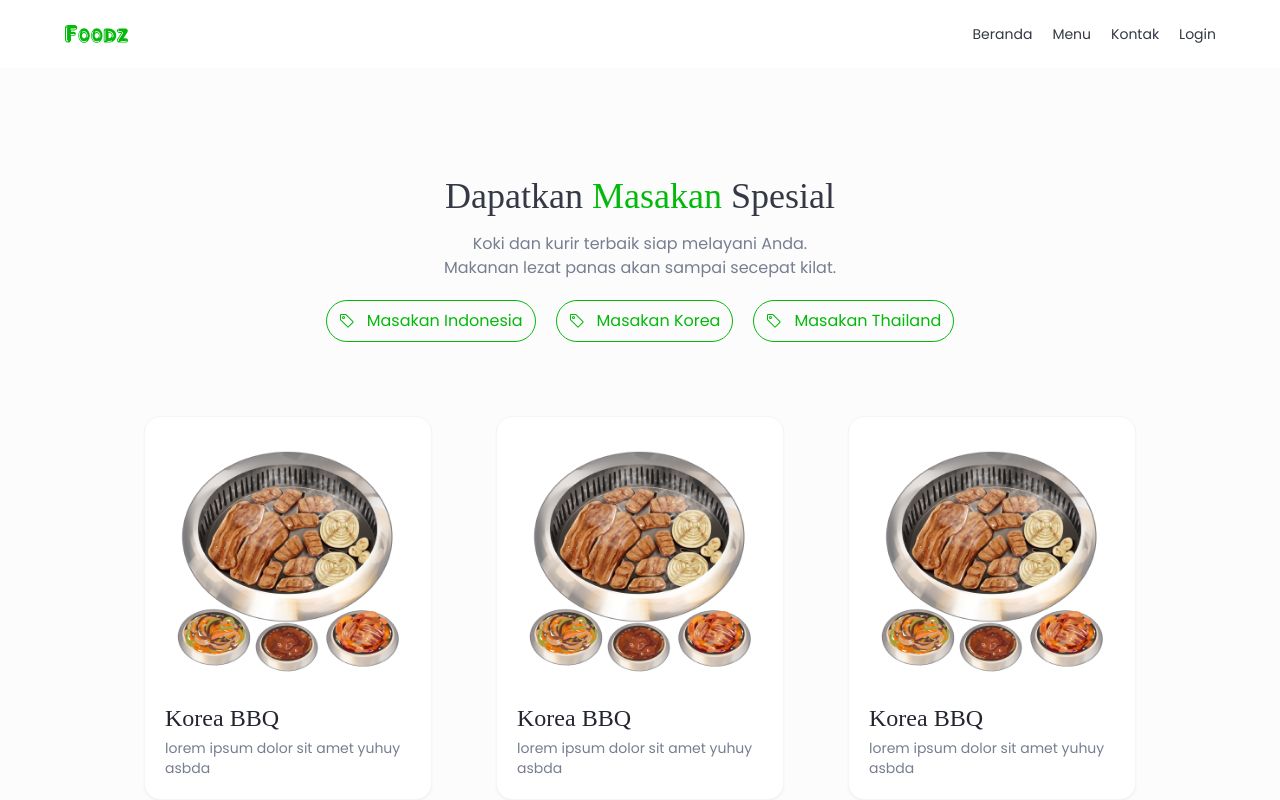
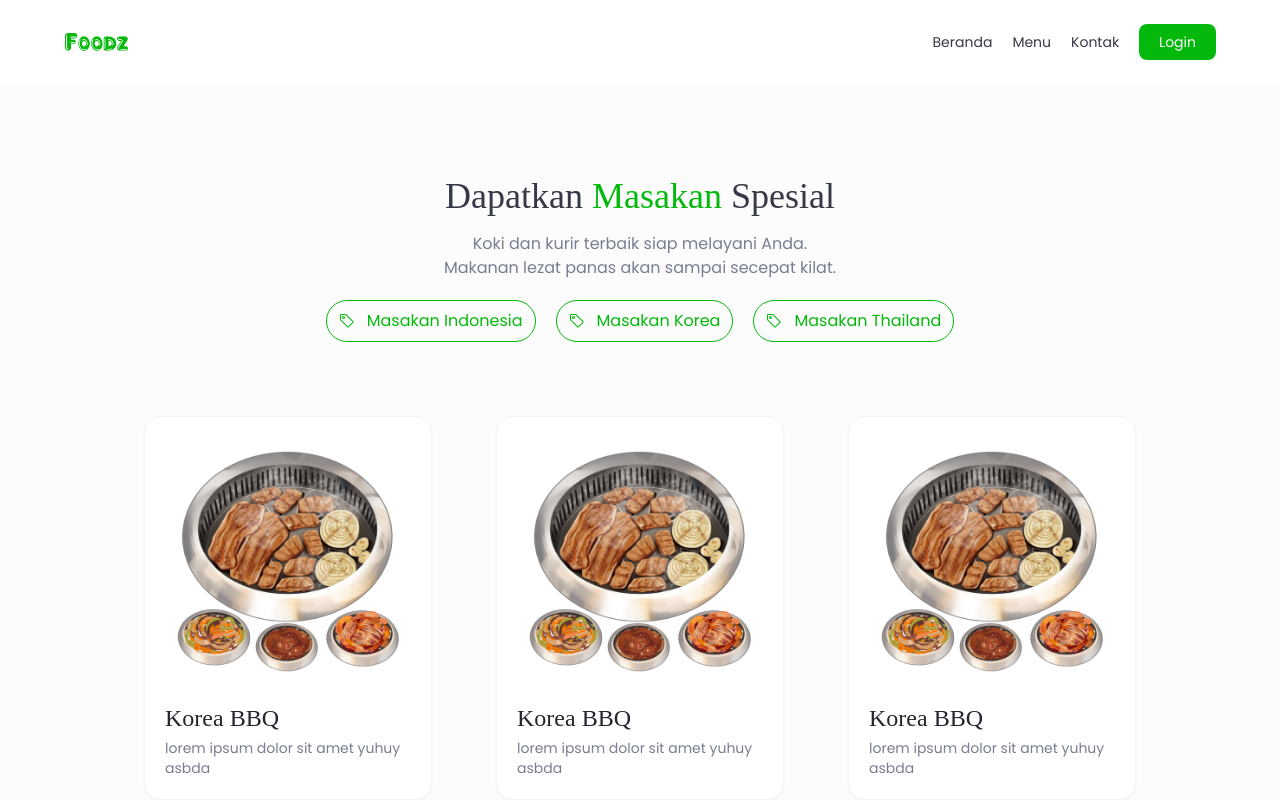
Before and after one commit to widiagustin/foodz-app, a Next.js app: page /menu in a window 1280 px wide. Shown: the top 800 px of the page. Built offline with nearby package versions, Linux system fonts and the light colour scheme; a web font is replaced by a local one.

Commit message:
refactor: Change Button component to using button

```diff
--- a/src/components/Button.js
+++ b/src/components/Button.js
@@ -3,9 +3,10 @@ import Link from "next/link";
 export default function Button (props) {
   return (
     <div>
-      <Link href={props.link}
-        className='py-2 px-5 rounded-lg bg-primary text-white hover:bg-hover-primary'>
-        {props.title}
+      <Link href={props.link}>
+        <button className='py-2 px-5 rounded-lg bg-primary text-white hover:bg-hover-primary'>
+          {props.title}
+        </button>
       </Link>
     </div>
   )
```
